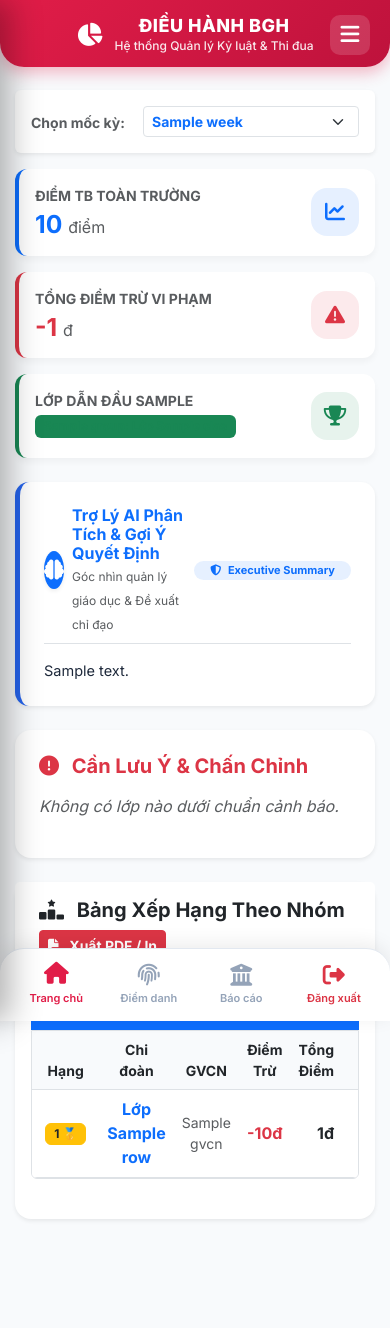
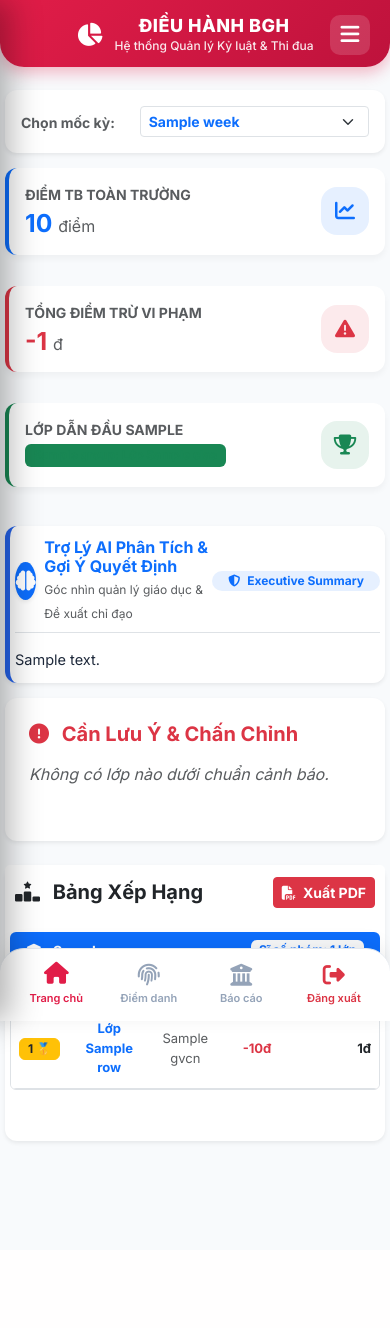
Before and after one commit to hoctaponlineth-design/thidua_thptthanhhoa, a Flask app: template templates/bgh_dashboard.html in a window 390 px wide. After the commit the page ends 1144 px from the top, so only its background shows below. Run offline with Flask 3, Linux system fonts and the light colour scheme; the template is opened without the code that fills it: most values are stand-ins (such as "Sample title", 1, 10 or a date in 2020).

Commit message:
Add files via upload

```diff
--- a/templates/bgh_dashboard.html
+++ b/templates/bgh_dashboard.html
@@ -70,13 +70,15 @@
         .table-responsive-scroll {
             max-height: 60vh;
             overflow-y: auto;
+            overflow-x: auto; /* Bật vuốt ngang nếu cột quá nhiều */
         }
         .table-modern-sticky { border-collapse: separate; border-spacing: 0; width: 100%; }
         .table-modern-sticky thead th {
             position: sticky; top: 0; z-index: 10;
-            background-color: #f8fafc; /* Màu xám nhạt */
-            box-shadow: 0 1px 0px #dee2e6; /* Viền dưới ảo */
+            background-color: #f8fafc;
+            box-shadow: 0 1px 0px #dee2e6;
             border-bottom: none !important;
+            white-space: nowrap; /* Ép tiêu đề nằm trên 1 dòng */
         }
 
         /* =========================================
@@ -108,9 +110,27 @@
                 padding: 15px !important; padding-top: 90px !important;
             }
         }
+
+        /* =========================================
+           [BẢN VÁ LỖI]: ÉP TRÀN VIỀN BẢNG TRÊN ĐIỆN THOẠI
+           ========================================= */
         @media (max-width: 768px) {
             .bottom-nav { display: flex; }
-            .main-content { padding-bottom: 85px !important; }
+            .main-content {
+                padding-left: 5px !important; /* Xóa lề trắng bên trái */
+                padding-right: 5px !important; /* Xóa lề trắng bên phải */
+                padding-bottom: 85px !important;
+            }
+            .card { border-radius: 12px !important; margin-bottom: 15px !important;}
+            /* Thu hẹp lề bên trong của Card để nhường diện tích cho Bảng */
+            .card-body { padding: 12px 5px !important; }
+            .card-header { padding: 12px 10px !important; }
+            /* Thu nhỏ chữ và lề của bảng */
+            .table-modern-sticky th, .table-modern-sticky td {
+                padding: 10px 8px !important;
+                font-size: 13px !important;
+            }
+            .badge { font-size: 12px !important; }
         }
 
         /* =========================================
@@ -285,7 +305,6 @@
                         {% for wc in warning_classes %}
                         <div class="list-group-item px-0 py-3 d-flex justify-content-between align-items-center">
                             <div>
-                                <!-- Liên kết bấm vào nhảy thẳng đến Lớp vi phạm -->
                                 <a href="/class-dashboard?branch_id={{ wc.class.branch_id }}" class="text-decoration-none">
                                     <h6 class="fw-bold text-primary m-0 text-decoration-underline-hover">
                                         Lớp {{ wc.class.branch_name }} <span class="badge bg-light text-secondary border font-monospace" style="font-size: 11px;">{{ wc.group }}</span>
@@ -328,26 +347,25 @@
                 </div>
 
                 <div class="card border-0 shadow-sm rounded-4 h-100">
-                    <div class="card-header bg-white border-0 py-3 px-4 d-flex justify-content-between align-items-center flex-wrap gap-2 no-print">
-                        <h5 class="fw-bold text-dark m-0"><i class="fa-solid fa-ranking-star me-2"></i> Bảng Xếp Hạng Theo Nhóm</h5>
-                        <button class="btn btn-danger btn-sm fw-bold" onclick="window.print()"><i class="fa-solid fa-file-pdf me-1"></i> Xuất PDF / In</button>
+                    <div class="card-header bg-white border-0 py-3 px-3 px-md-4 d-flex justify-content-between align-items-center flex-wrap gap-2 no-print">
+                        <h5 class="fw-bold text-dark m-0"><i class="fa-solid fa-ranking-star me-2"></i> Bảng Xếp Hạng</h5>
+                        <button class="btn btn-danger btn-sm fw-bold" onclick="window.print()"><i class="fa-solid fa-file-pdf me-1"></i> Xuất PDF</button>
                     </div>
 
                     <div class="card-body p-3">
                         {% for group_name, classes in groups_data.items() %}
                         <div class="mb-4" style="page-break-inside: avoid;">
-                            <!-- Tiêu đề phân nhóm -->
                             <div class="bg-primary text-white px-3 py-2 rounded-top fw-bold d-flex justify-content-between align-items-center" style="font-size: 14px;">
                                 <span><i class="fa-solid fa-layer-group me-2 no-print"></i> {{ group_name }}</span>
                                 <span class="badge bg-light text-primary">Sĩ số nhóm: {{ classes|length }} lớp</span>
                             </div>
 
-                            <!-- BẢNG DỮ LIỆU CÓ THANH CUỘN & KHÓA TIÊU ĐỀ -->
+                            <!-- ĐÃ SỬA LẠI CSS RESPONSIVE CHO KHU VỰC NÀY -->
                             <div class="table-responsive-scroll border rounded-bottom">
                                 <table class="table table-hover align-middle m-0 text-center table-modern-sticky">
                                     <thead class="small">
                                         <tr>
-                                            <th style="width: 70px;">Hạng</th>
+                                            <th>Hạng</th>
                                             <th>Chi đoàn</th>
                                             <th>GVCN</th>
                                             <th>Điểm Trừ</th>
```
